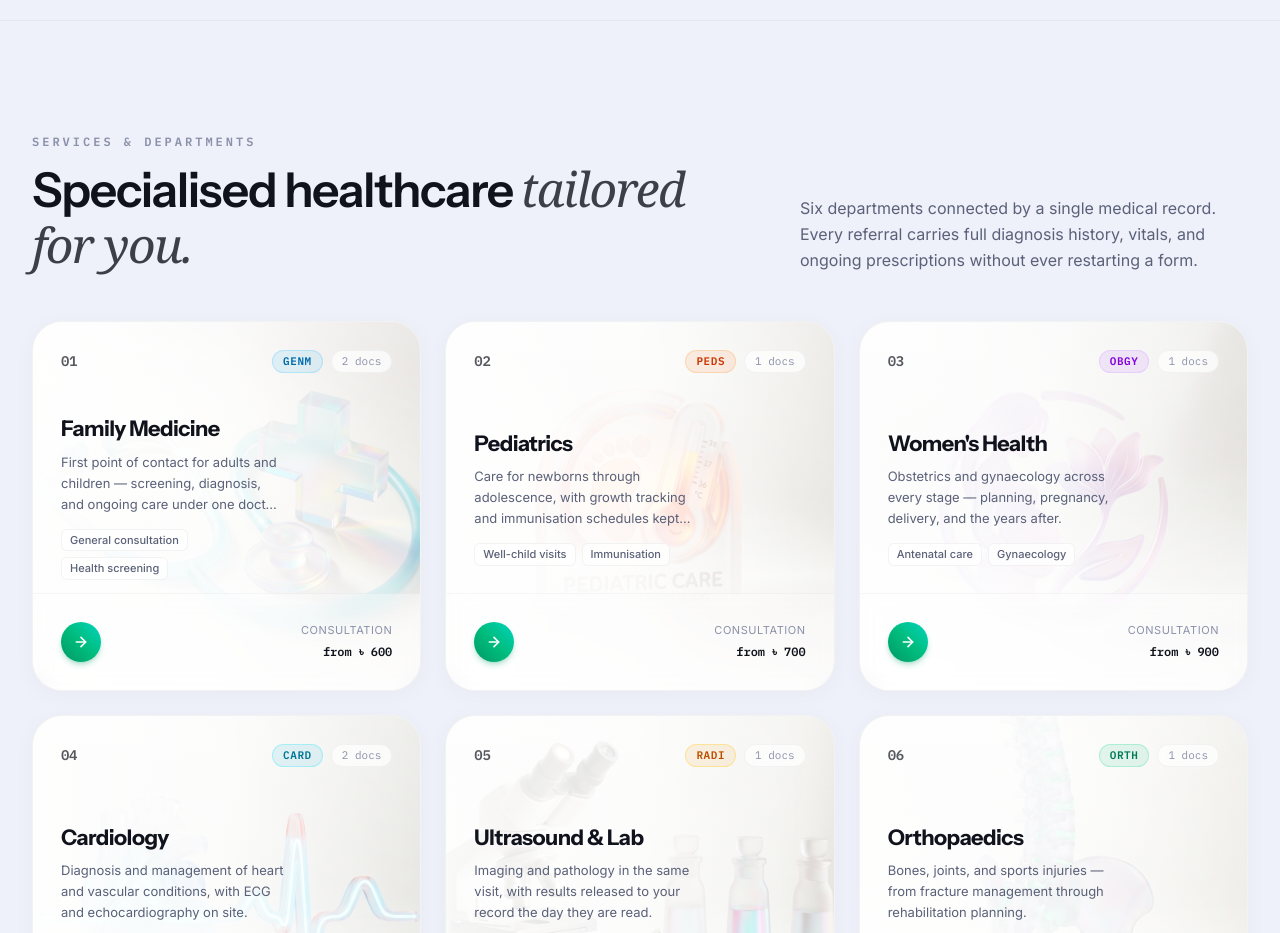
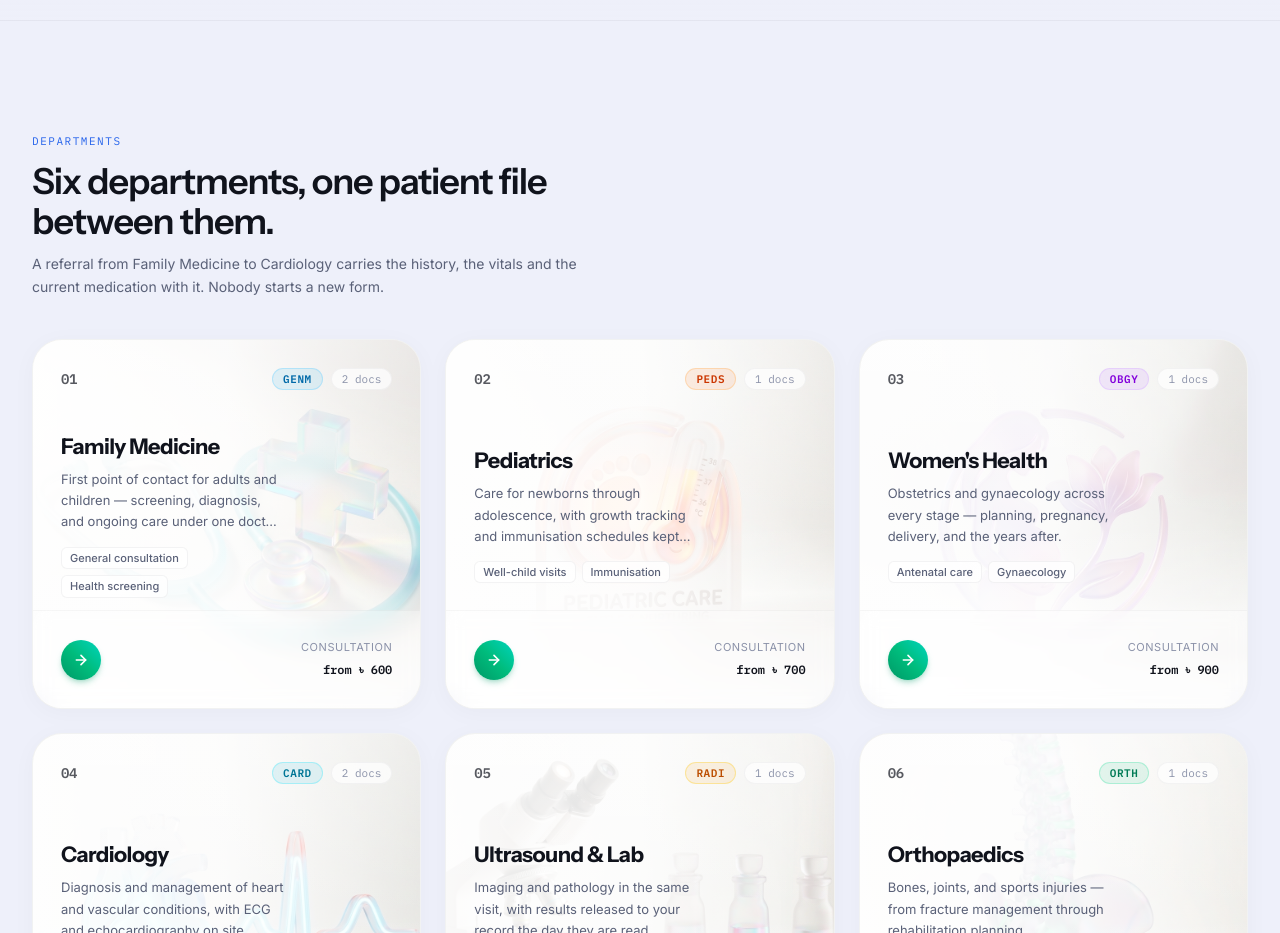
Before and after one commit to sahidDev09/reMeet-hospital-HMS, a Next.js app: page / in a window 1280 px wide. Shown: the part 1400-2333 px from the top of the page. Built offline with nearby package versions, Linux system fonts and the light colour scheme; no server answers.

Commit message:
refactor: update department grid header layout and messaging for improved clarity

```diff
--- a/components/Landing/department-grid.tsx
+++ b/components/Landing/department-grid.tsx
@@ -54,22 +54,14 @@ export function DepartmentGrid({
   return (
     <section id="departments" className="relative mx-auto max-w-7xl px-5 py-20 sm:px-8 sm:py-28">
       {/* Top Header Section */}
-      <div className="mb-12 flex flex-col justify-between gap-6 md:flex-row md:items-end">
-        <div className="max-w-2xl">
-          <p className="mb-2.5 font-mono text-[0.75rem] font-semibold uppercase tracking-[0.25em] text-ink-faint">
-            SERVICES & DEPARTMENTS
-          </p>
-          <h2 className="font-display text-3xl font-semibold tracking-[-0.03em] text-ink sm:text-4xl lg:text-5xl lg:leading-[1.15]">
-            Specialised healthcare{' '}
-            <span className="font-serif italic font-normal text-ink/80 dark:text-ink/90">
-              tailored for you.
-            </span>
-          </h2>
-        </div>
-
-        <p className="max-w-md text-sm leading-relaxed text-ink-soft sm:text-base">
-          Six departments connected by a single medical record. Every referral carries full diagnosis
-          history, vitals, and ongoing prescriptions without ever restarting a form.
+      <div className="mb-10 flex flex-col gap-3">
+        <p className="eyebrow text-accent">Departments</p>
+        <h2 className="max-w-xl font-display text-3xl font-semibold tracking-[-0.03em] text-ink sm:text-4xl">
+          Six departments, one patient file between them.
+        </h2>
+        <p className="max-w-xl text-sm leading-relaxed text-ink-soft">
+          A referral from Family Medicine to Cardiology carries the history, the vitals and the
+          current medication with it. Nobody starts a new form.
         </p>
       </div>
 
```
